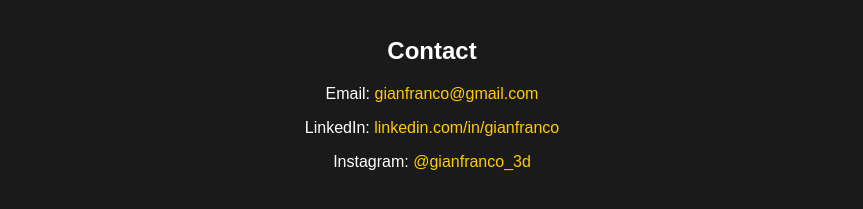
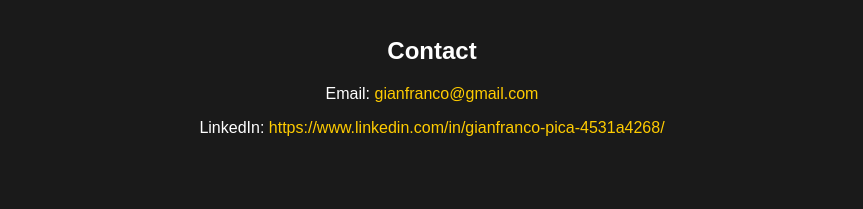
Before and after one commit to GianfrancoPica/showreel-new, a plain HTML site: page index.html in a window 1280 px wide. Shown: the part 681-890 px from the top of the page, without its empty margins (208-1071 px from the left). After the commit the page ends 858 px from the top, so only its background shows below. Drawn offline with Linux system fonts and the light colour scheme.

Commit message:
Update index.html

```diff
--- a/index.html
+++ b/index.html
@@ -51,8 +51,7 @@
     <section class="contact">
         <h2>Contact</h2>
         <p>Email: <a href="mailto:gianfranco@gmail.com">gianfranco@gmail.com</a></p>
-        <p>LinkedIn: <a href="#">linkedin.com/in/gianfranco</a></p>
-        <p>Instagram: <a href="#">@gianfranco_3d</a></p>
-    </section>
+        <p>LinkedIn: <a href="#">https://www.linkedin.com/in/gianfranco-pica-4531a4268/</a></p>
+          </section>
 </body>
 </html>
```
